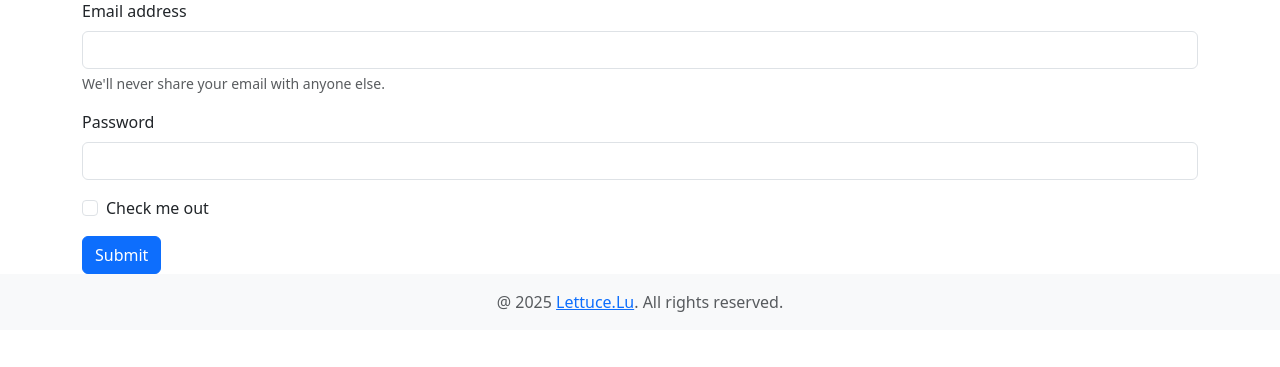
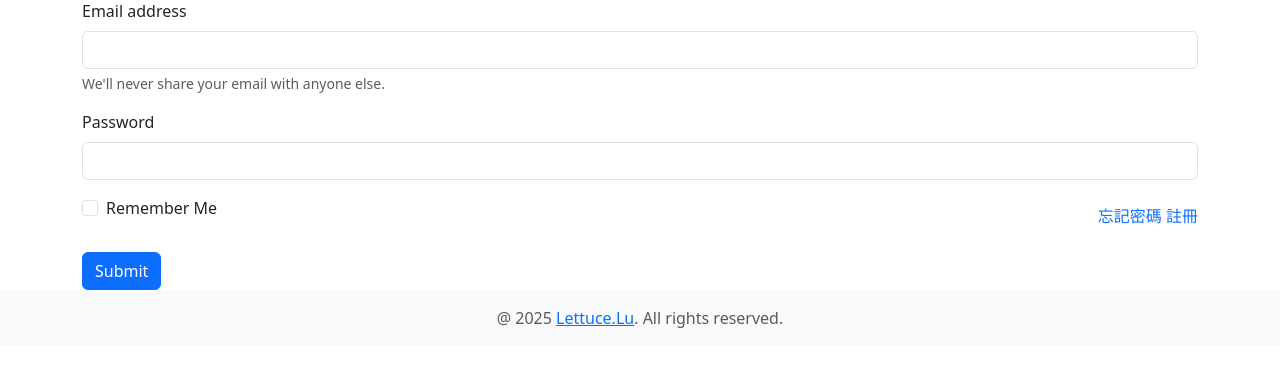
Before and after one commit to LettuceLu751103/PracticeProject, a Django app: page /mysite/login in a window 1280 px wide. Shown: the part 163-530 px from the top of the page. Run offline with Django 5.2, Linux system fonts and the light colour scheme.

Commit message:
# 添加 login 頁面的註冊及忘記密碼連結

```diff
--- a/nttsite/mysite/templates/login.html
+++ b/nttsite/mysite/templates/login.html
@@ -1,6 +1,6 @@
-
 {% extends 'base.html' %}
-{% block title %} 登入頁面 {% endblock %} {% block content %}
+{% block title %} 登入頁面 {% endblock %}
+{% block content %}
 
 <div class="container">
   {% if message %}
@@ -12,7 +12,7 @@
     </div>
   </div>
   <form>
-    <div class="mb-3 ">
+    <div class="mb-3">
       <label for="exampleInputEmail1" class="form-label">Email address</label>
       <input
         type="email"
@@ -28,10 +28,17 @@
       <label for="exampleInputPassword1" class="form-label">Password</label>
       <input type="password" class="form-control" id="exampleInputPassword1" />
     </div>
-    <div class="mb-3 form-check">
-      <input type="checkbox" class="form-check-input" id="exampleCheck1" />
-      <label class="form-check-label" for="exampleCheck1">Check me out</label>
+    <div class="mb-3 d-flex justify-content-between align-items-center">
+      <div class="mb-3 form-check">
+        <input type="checkbox" class="form-check-input" id="exampleCheck1" />
+        <label class="form-check-label" for="exampleCheck1">Remember Me</label>
+      </div>
+      <div class="mg-3">
+        <a href="password-reset" class="text-decoration-none">忘記密碼</a>
+        <a href="register" class="text-decoration-none">註冊</a>
+      </div>
     </div>
+
     <button type="submit" class="btn btn-primary">Submit</button>
   </form>
 </div>
```
